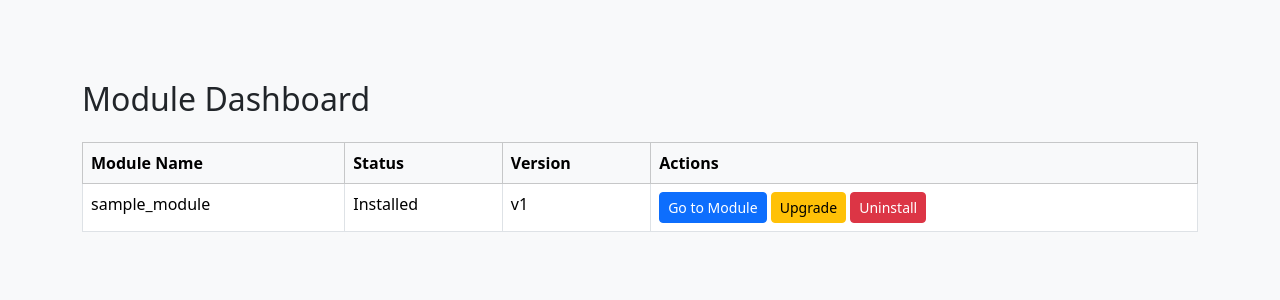
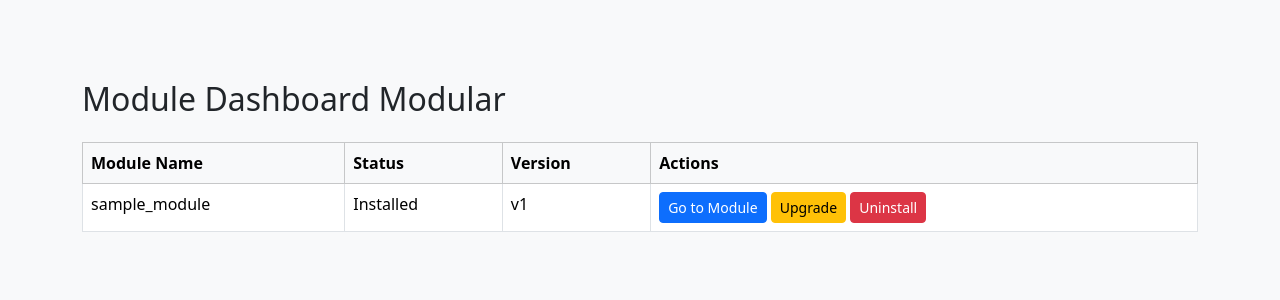
Before and after one commit to winatamika/django_modular, a Django app: page / in a window 1280 px wide. Shown: the top 300 px of the page. Run offline with Django 5.2, Linux system fonts and the light colour scheme; data comes from the database, SQL or seed files in the repository.

Commit message:
test autodeploy

```diff
--- a/modular_project/templates/dashboard.html
+++ b/modular_project/templates/dashboard.html
@@ -2,7 +2,7 @@
 {% block title %}Module Dashboard{% endblock %}
 {% block content %}
 
-<h2 class="mb-4">Module Dashboard</h2>
+<h2 class="mb-4">Module Dashboard Modular</h2>
 
 <table class="table table-bordered table-hover">
   <thead class="table-light">
```
